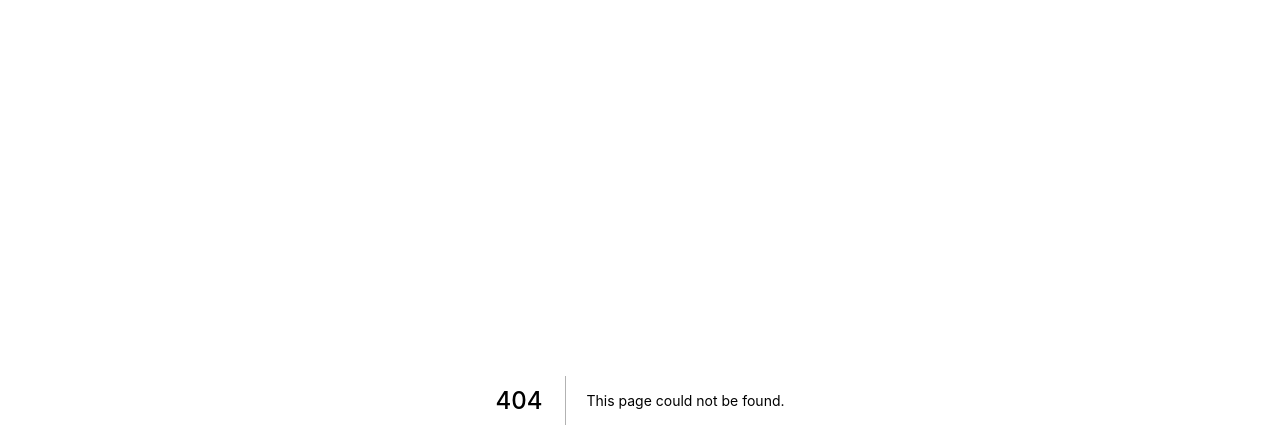
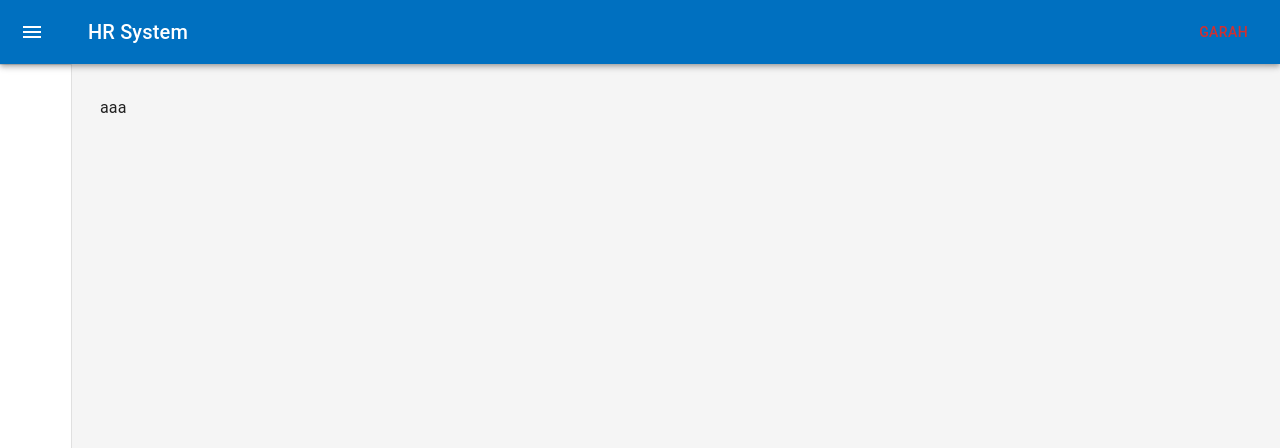
Before and after one commit to nestsolutionsllc/nest-hr, a Next.js app in the folder frontend/: page /profile in a window 1280 px wide. Before the commit this address had no page. Shown: the top 448 px of the page. Built offline with nearby package versions, Linux system fonts and the light colour scheme.

Commit message:
fix: main layout bug fixed

```diff
--- a/frontend/src/pages/_app.tsx
+++ b/frontend/src/pages/_app.tsx
@@ -4,12 +4,15 @@ import type { AppProps } from "next/app";
 import { ThemeProvider } from "@mui/material";
 import { AuthProvider } from "../providers";
 import { theme } from "../theme";
+import MainLayout from "../layouts/MainLayout";
 
 const MyApp: FC<AppProps> = ({ Component, pageProps }) => {
   return (
     <ThemeProvider theme={theme}>
       <AuthProvider>
-        <Component {...pageProps} />
+        <MainLayout>
+          <Component {...pageProps} />
+        </MainLayout>
       </AuthProvider>
     </ThemeProvider>
   );
--- /dev/null
+++ b/frontend/src/pages/profile.tsx
@@ -0,0 +1,7 @@
+import { NextPage } from "next";
+
+const ProfilePage: NextPage = () => {
+  return <p>aaa</p>;
+};
+
+export default ProfilePage;
```
